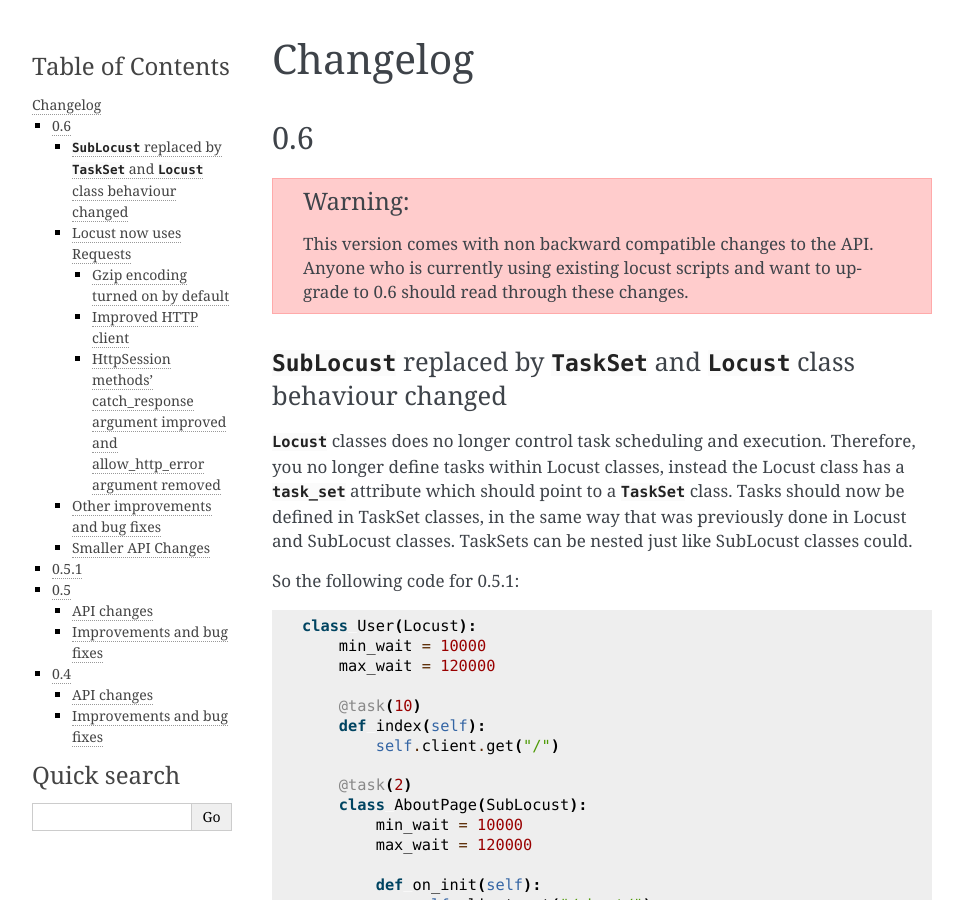
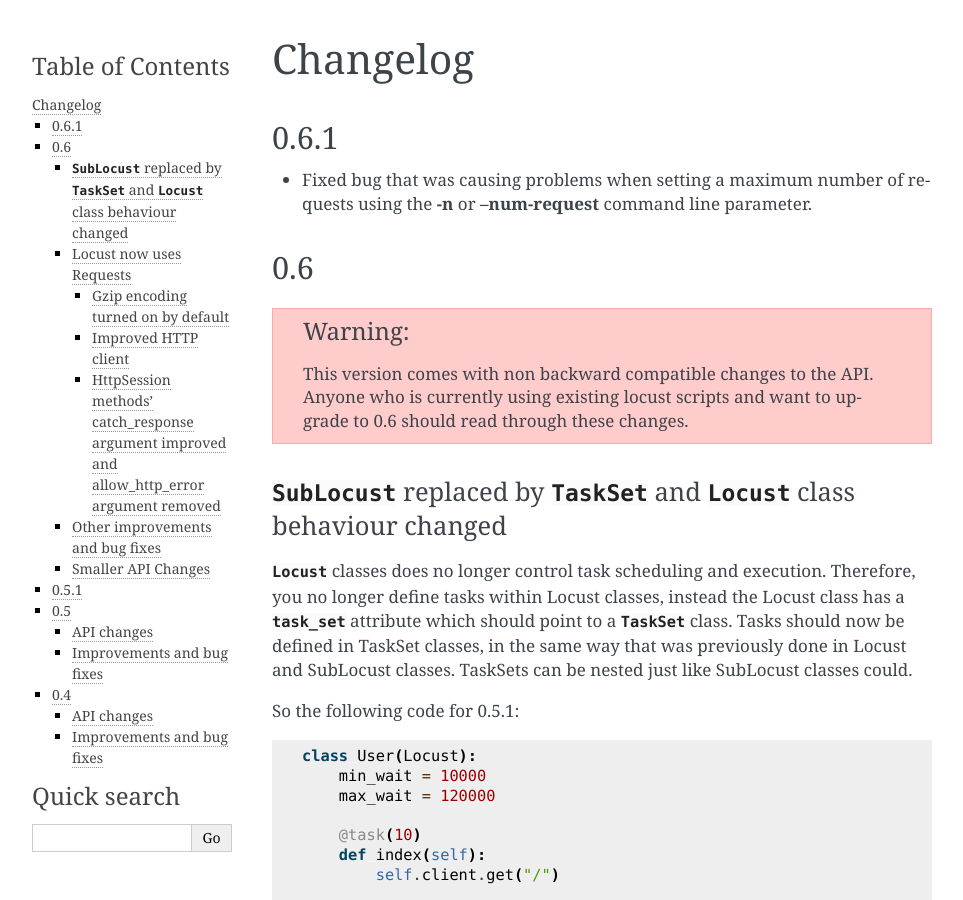
Before and after one commit to locustio/locust, a Sphinx documentation site: the page built from docs/changelog.rst, in a window 1280 px wide and 900 px high. Shown: the whole window, without its empty margins (148-1111 px from the left). Built offline with Sphinx 7.4.7, drawn with Linux system fonts in a browser that asks for light colours.

Commit message:
Bumped version and updated changelog

```diff
--- a/docs/changelog.rst
+++ b/docs/changelog.rst
@@ -1,6 +1,13 @@
 ##########
 Changelog
 ##########
+
+0.6.1
+=====
+
+* Fixed bug that was causing problems when setting a maximum number of requests using the
+  **-n** or **--num-request** command line parameter.
+
 
 0.6
 ===
--- a/locust/__init__.py
+++ b/locust/__init__.py
@@ -1,4 +1,4 @@
 from core import Locust, TaskSet, WebLocust, SubLocust, task
 from exception import InterruptTaskSet, ResponseError, RescheduleTaskImmediately
 
-version = "0.6"
+version = "0.6.1"
--- a/setup.py
+++ b/setup.py
@@ -3,7 +3,7 @@
 from setuptools import setup, find_packages
 import sys, os
 
-version = '0.6'
+version = '0.6.1'
 
 setup(
     name='locustio',
```
